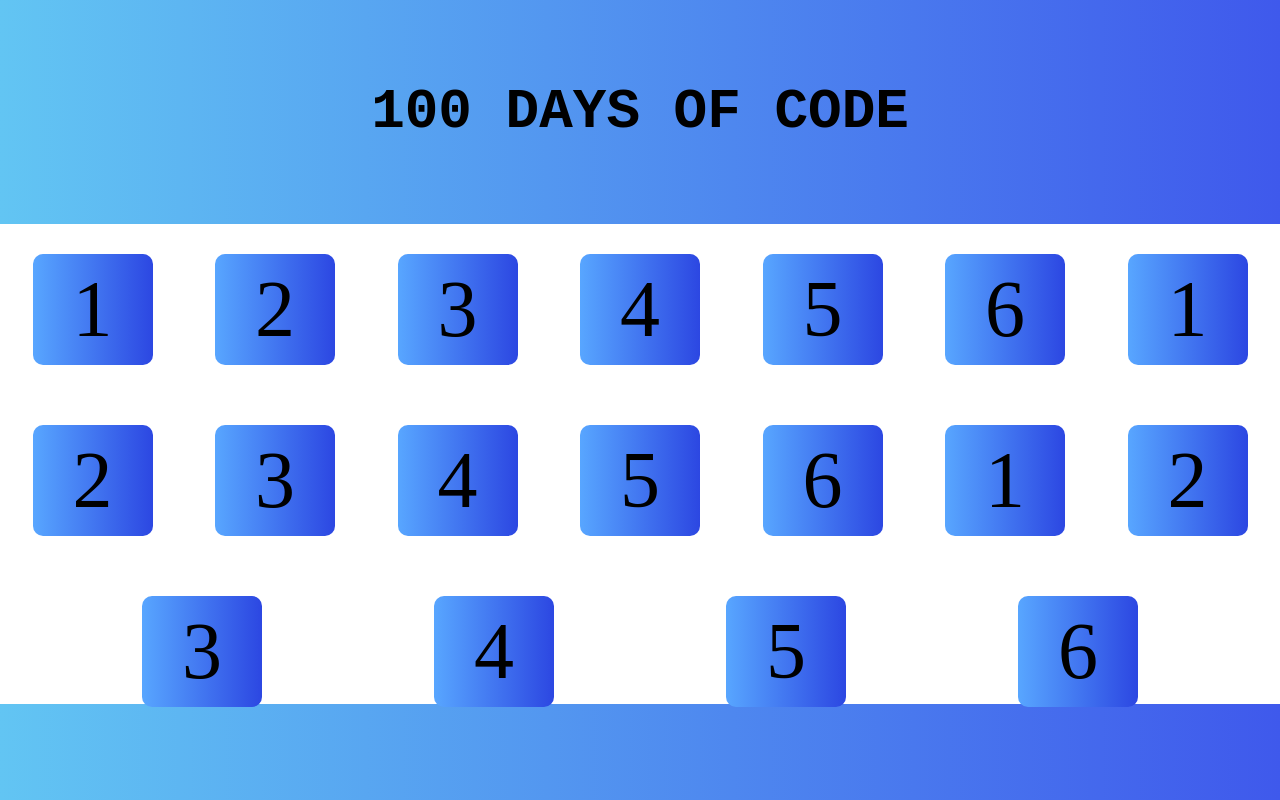
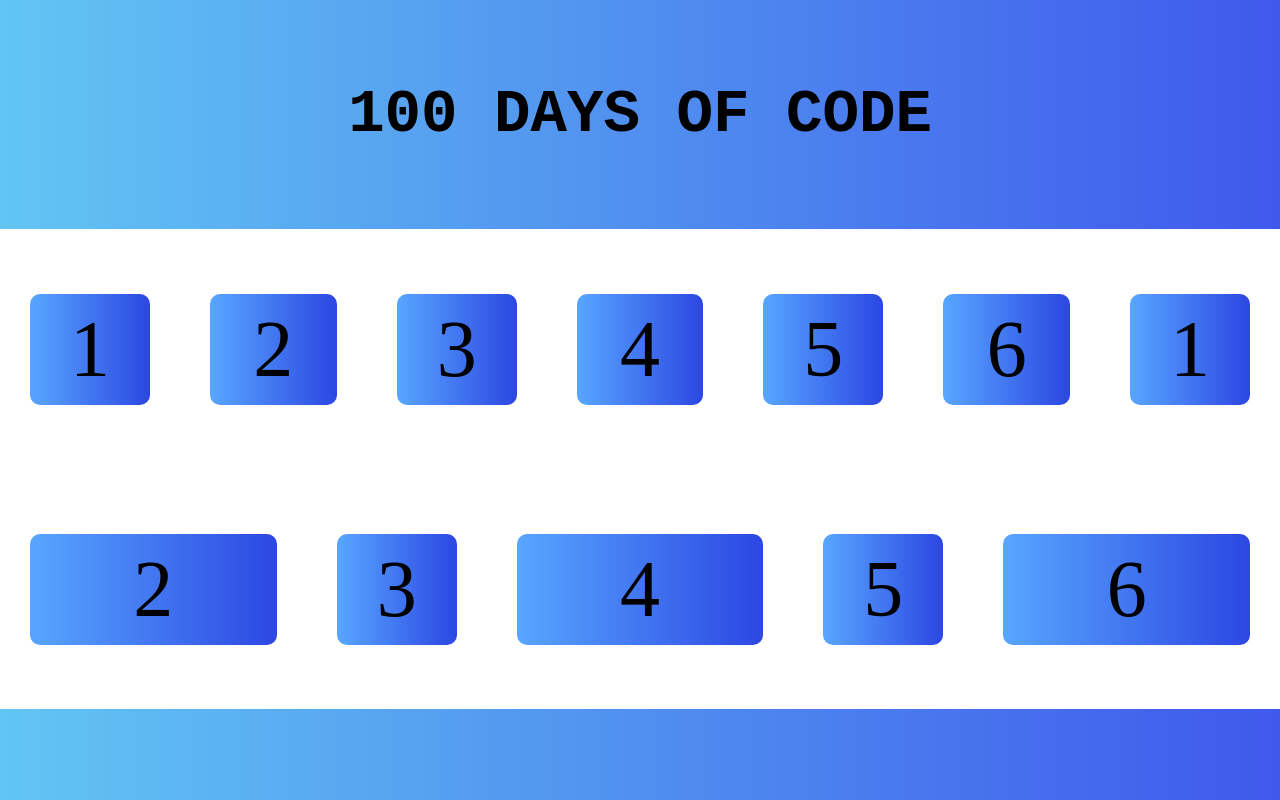
Before and after one commit to MrGuizao/100DaysOfCode, a plain HTML site: page html_css/Templates/01_inicio/apresentacao.html in a window 1280 px wide. Drawn offline with Linux system fonts and the light colour scheme.

Commit message:
Flex-grow

```diff
--- a/html_css/Templates/01_inicio/apresentacao.html
+++ b/html_css/Templates/01_inicio/apresentacao.html
@@ -26,13 +26,9 @@
         <div class="d">4</div>
         <div class="e">5</div>
         <div class="f">6</div>
-        <div class="a">1</div>
-        <div class="b">2</div>
-        <div class="c">3</div>
-        <div class="d">4</div>
-        <div class="e">5</div>
-        <div class="f">6</div>
     </section>
 
+
 </body>
+
 </html>
--- a/html_css/Templates/01_inicio/css/style.css
+++ b/html_css/Templates/01_inicio/css/style.css
@@ -4,6 +4,7 @@
     box-sizing: border-box;
     list-style: none;
     text-decoration: none;
+    color: black;
 
 }
 body{
@@ -13,10 +14,9 @@ body{
 h1{
     text-transform: uppercase;
     padding: 80px 0;
-    font-size: 3.5rem;
+    font-size: 3.8rem;
     text-align: center;
     font-family: 'Courier New', Courier, monospace;
-    color: black;
 
 }
 section.box{
@@ -28,8 +28,8 @@ section.box{
     background-color: #fff;
     display: flex;
     flex-flow: row wrap;
-    justify-content: space-evenly;
     align-content: space-around;
+    align-items: flex-start;
 
 }
 section.box > div{
@@ -41,4 +41,4 @@ section.box > div{
     background-image: linear-gradient(to right, #58a6ff, #2c47e2);
 
 }
-/* .b, .d, .f{flex-grow: 3;} */
+.b, .d, .f{flex-grow: 2;}
```
